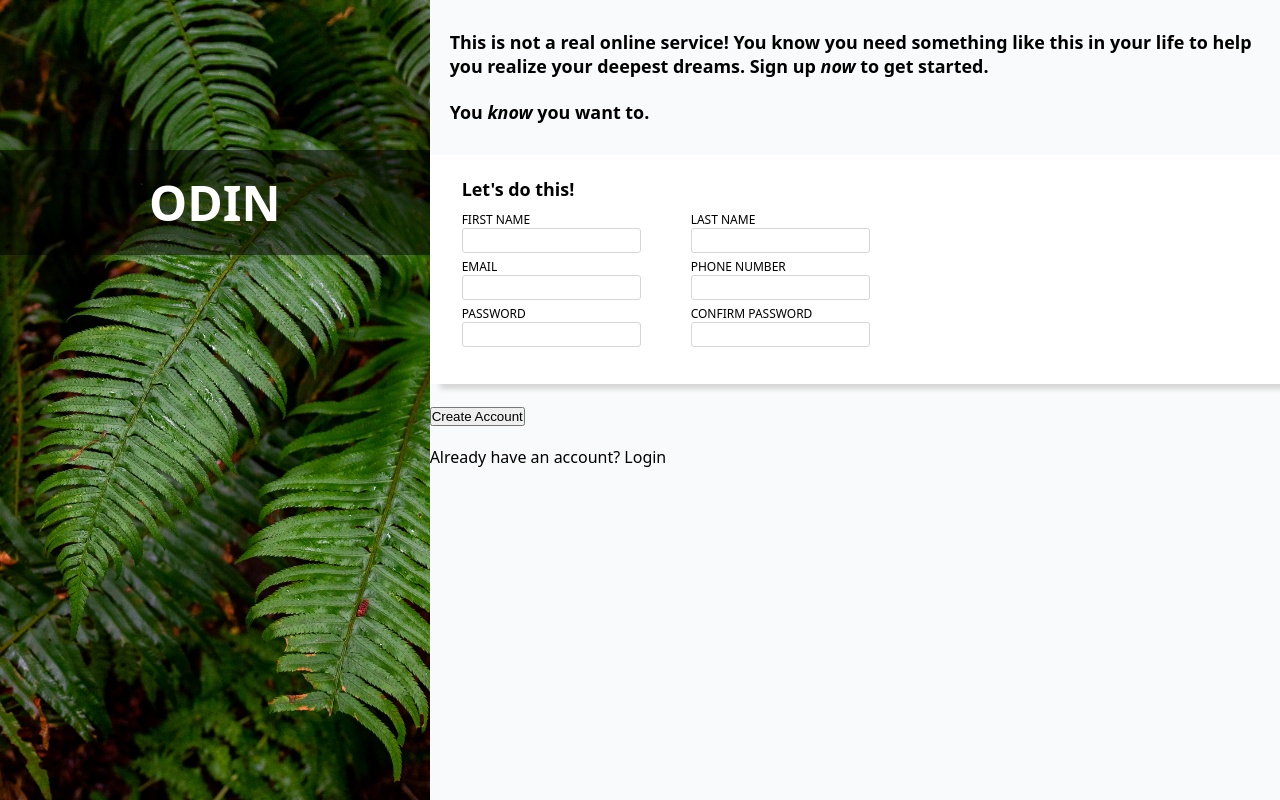
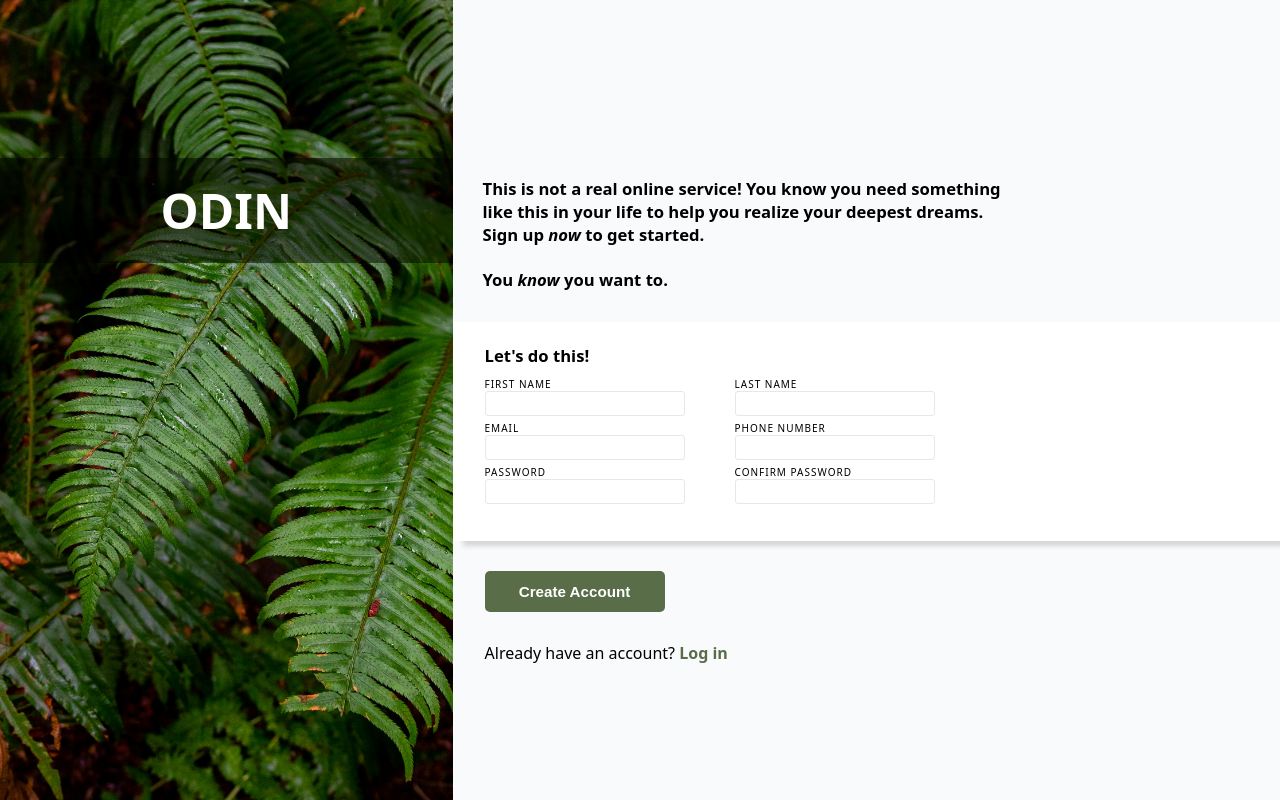
Before and after one commit to sarahrovie/sign-up-form, a plain HTML site: page index.html in a window 1280 px wide. Drawn offline with Linux system fonts and the light colour scheme.

Commit message:
Style form button and element spacing

```diff
--- a/index.html
+++ b/index.html
@@ -16,7 +16,9 @@
       <div class="info">
         <p class="bold">
           This is not a real online service! You know you need something like
-          this in your life to help you realize your deepest dreams. Sign up
+          this in your life to help you realize your deepest dreams.
+          <br />
+          Sign up
           <span class="italic">now</span>
           to get started.
         </p>
@@ -76,11 +78,14 @@
               </div>
             </div>
           </fieldset>
-          <button>Create Account</button>
+          <button class="form-btn">Create Account</button>
         </form>
       </div>
       <div class="login">
-        <p>Already have an account? Login</p>
+        <p>
+          Already have an account?
+          <span class="bold">Log in</span>
+        </p>
       </div>
     </main>
   </body>
--- a/style.css
+++ b/style.css
@@ -43,15 +43,16 @@ body {
   display: flex;
   flex-direction: column;
   height: 100%;
+  width: 100%;
   gap: 20px;
 }
 
 .content .info {
-  margin: 30px 20px 10px 20px;
+  margin: 30px 30px 10px 30px;
 }
 
 .bold {
-  font-size: max(15px, 1.4vw);
+  font-size: max(15px, 1.3vw);
   font-weight: bold;
 }
 
@@ -65,7 +66,7 @@ fieldset {
   background-color: #fff;
   padding: 2rem;
   box-shadow: 10px 5px 5px #d6d6d6;
-  margin-bottom: 20px;
+  margin-bottom: 30px;
 }
 
 fieldset > p {
@@ -81,8 +82,38 @@ form .form-input {
 
 .form-input input {
   height: 25px;
-  border: 1px solid #d6d6d6;
+  padding: 5px;
+  border: 1px solid #e5e7eb;
   border-radius: 3px;
+}
+
+.form-input label {
+  font-size: 10px;
+  letter-spacing: 1px;
+}
+
+form .form-btn {
+  border: none;
+  border-radius: 5px;
+  font-size: 15.2px;
+  font-weight: bold;
+  color: #fff;
+  background-color: #596d48;
+  padding: 12px 0;
+  width: 180px;
+  display: block;
+  margin: 10px auto;
+}
+
+.login p {
+  text-align: center;
+  margin-bottom: 20px;
+}
+
+.login p span {
+  font-size: 16px;
+  font-weight: bold;
+  color: #596d48;
 }
 
 @media only screen and (min-width: 600px) {
@@ -101,12 +132,34 @@ form .form-input {
     width: 700px;
   }
 
-  .logo-div {
+  .content {
+    justify-content: center;
+  }
+
+  .content .info {
+    margin-top: 60px;
+    width: 65%;
+  }
+
+  header .logo-div {
     margin-top: 35%;
+  }
+
+  form .form-input input {
+    width: 200px;
   }
 
   form .form-row {
     display: flex;
     gap: 50px;
   }
+
+  form .form-btn {
+    margin-left: 2rem;
+  }
+
+  .login p {
+    text-align: left;
+    margin-left: 2rem;
+  }
 }
```
